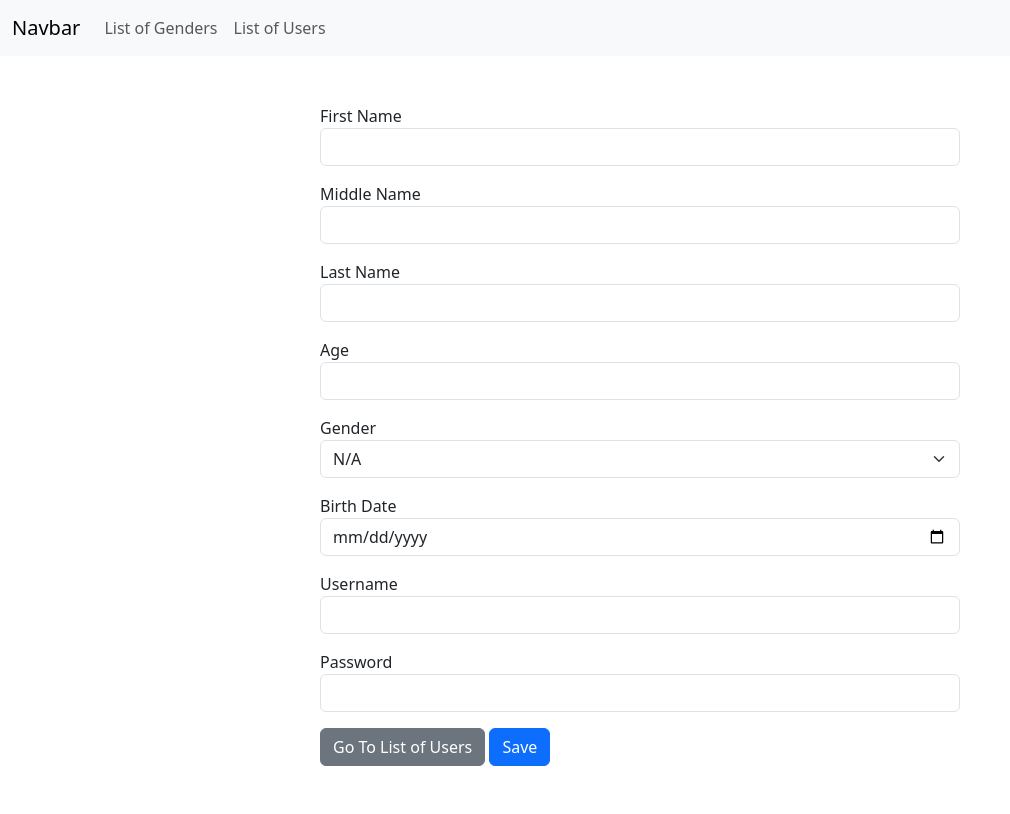
After one commit to jovenalovera1999/djangocrudalovera, a Django app: page /user/add in a window 1280 px wide. The commit adds this page. Shown: the whole page, without its empty margins (0-1010 px from the left). Run offline with Django 5.2, Linux system fonts and the light colour scheme; tables that the repository leaves empty hold one stand-in row (values such as "Sample post"); some libraries are stand-ins or nearby versions.

Commit message:
Added edit user

```diff
--- a/aloveraapp/models.py
+++ b/aloveraapp/models.py
@@ -1,9 +1,11 @@
 from django.db import models
-from django.contrib.auth.hashers import make_password
 
 class Gender(models.Model):
   class Meta:
     db_table = 'tbl_genders'
+
+  def __str__(self):
+    return self.gender
 
   gender_id = models.BigAutoField(primary_key=True)
   gender = models.CharField(blank=False, max_length=55)
@@ -19,15 +21,9 @@ class User(models.Model):
   middle_name = models.CharField(blank=True, max_length=55)
   last_name = models.CharField(blank=False, max_length=55)
   age = models.IntegerField(blank=False)
-  gender_id = models.ForeignKey(Gender, on_delete=models.CASCADE)
+  gender = models.ForeignKey(Gender, on_delete=models.CASCADE)
   birthdate = models.DateField(blank=False)
   username = models.CharField(blank=False, max_length=55)
   password = models.CharField(blank=False, max_length=255)
   date_created = models.DateTimeField(auto_now_add=True)
   date_updated = models.DateTimeField(auto_now=True)
-
-  def save(self):
-    if not self.pk:
-      self.password = make_password(self.password)
-
-    super(User, self).save()
--- a/aloveraapp/templates/gender/create.html
+++ b/aloveraapp/templates/gender/create.html
@@ -3,6 +3,8 @@
 {% block 'title' %} Add Gender {% endblock 'title' %}
 
 {% block 'content' %}
+{% include "include/navbar.html" %}
+
 <form action="/gender/store" method="post">
   {% csrf_token %}
   <div class="mb-3">
--- a/aloveraapp/templates/gender/delete.html
+++ b/aloveraapp/templates/gender/delete.html
@@ -3,6 +3,8 @@
 {% block 'title' %} Delete Gender {% endblock 'title' %}
 
 {% block 'content' %}
+{% include "include/navbar.html" %}
+
 <p>Are you sure do you want to delete this gender named "{{ gender.gender }}"?</p>
 <form action="/gender/destroy/{{ gender.gender_id }}" method="post">
   {% csrf_token %}
--- a/aloveraapp/templates/gender/edit.html
+++ b/aloveraapp/templates/gender/edit.html
@@ -3,6 +3,7 @@
 {% block 'title' %} Edit Gender {% endblock 'title' %}
 
 {% block 'content' %}
+{% include "include/navbar.html" %}
 <form action="/gender/update/{{ gender.gender_id }}" method="post">
   {% csrf_token %}
   <div class="mb-3">
--- a/aloveraapp/templates/gender/index.html
+++ b/aloveraapp/templates/gender/index.html
@@ -5,6 +5,7 @@
 {% endblock 'title' %}
 
 {% block 'content' %}
+{% include "include/navbar.html" %}
 {% include "include/message.html" %}
 <a href="/gender/add" class="btn btn-primary">Add Gender</a>
 <table class="table">
--- /dev/null
+++ b/aloveraapp/templates/include/navbar.html
@@ -0,0 +1,18 @@
+<nav class="navbar navbar-expand-lg bg-body-tertiary">
+  <div class="container-fluid">
+    <a class="navbar-brand" href="#">Navbar</a>
+    <button class="navbar-toggler" type="button" data-bs-toggle="collapse" data-bs-target="#navbarNav" aria-controls="navbarNav" aria-expanded="false" aria-label="Toggle navigation">
+      <span class="navbar-toggler-icon"></span>
+    </button>
+    <div class="collapse navbar-collapse" id="navbarNav">
+      <ul class="navbar-nav">
+        <li class="nav-item">
+          <a class="nav-link" aria-current="page" href="/genders">List of Genders</a>
+        </li>
+        <li class="nav-item">
+          <a class="nav-link" href="/users">List of Users</a>
+        </li>
+      </ul>
+    </div>
+  </div>
+</nav>
--- /dev/null
+++ b/aloveraapp/templates/user/create.html
@@ -0,0 +1,51 @@
+{% extends "layout/base.html" %}
+
+{% block 'title' %} Add User {% endblock 'title' %}
+
+{% block 'content' %}
+{% include "include/navbar.html" %}
+<div class="m-5 col-sm-6 mx-auto">
+  <form action="/user/store" method="post">
+    {% csrf_token %}
+    <div class="mb-3">
+      <label for="first_name">First Name</label>
+      <input type="text" class="form-control" id="first_name" name="first_name" />
+    </div>
+    <div class="mb-3">
+      <label for="middle_name">Middle Name</label>
+      <input type="text" class="form-control" id="middle_name" name="middle_name" />
+    </div>
+    <div class="mb-3">
+      <label for="last_name">Last Name</label>
+      <input type="text" class="form-control" id="last_name" name="last_name" />
+    </div>
+    <div class="mb-3">
+      <label for="age">Age</label>
+      <input type="text" class="form-control" id="age" name="age" />
+    </div>
+    <div class="mb-3">
+      <label for="gender">Gender</label>
+      <select name="gender" id="gender" class="form-select">
+        <option value="" selected>N/A</option>
+        {% for gender in genders %}
+          <option value="{{ gender.gender_id }}">{{ gender.gender }}</option>
+        {% endfor %}
+      </select>
+    </div>
+    <div class="mb-3">
+      <label for="birthdate">Birth Date</label>
+      <input type="date" class="form-control" id="birthdate" name="birthdate" />
+    </div>
+    <div class="mb-3">
+      <label for="username">Username</label>
+      <input type="text" class="form-control" id="username" name="username" />
+    </div>
+    <div class="mb-3">
+      <label for="password">Password</label>
+      <input type="password" class="form-control" id="password" name="password" />
+    </div>
+    <a href="/users" class="btn btn-secondary">Go To List of Users</a>
+    <button type="submit" class="btn btn-primary">Save</button>
+  </form>
+</div>
+{% endblock 'content' %}
--- a/aloveraapp/urls.py
+++ b/aloveraapp/urls.py
@@ -8,5 +8,10 @@ urlpatterns = [
     path('gender/edit/<int:gender_id>', views.gender_edit),
     path('gender/update/<int:gender_id>', views.gender_update),
     path('gender/delete/<int:gender_id>', views.gender_delete),
-    path('gender/destroy/<int:gender_id>', views.gender_destroy)
+    path('gender/destroy/<int:gender_id>', views.gender_destroy),
+    path('users', views.user_index),
+    path('user/add', views.user_create),
+    path('user/store', views.user_store),
+    path('user/edit/<int:user_id>', views.user_edit),
+    path('user/update/<int:user_id>', views.user_update)
 ]
--- a/aloveraapp/views.py
+++ b/aloveraapp/views.py
@@ -1,6 +1,7 @@
 from django.shortcuts import render, redirect
-from .models import Gender
+from .models import Gender, User
 from django.contrib import messages
+from django.contrib.auth.hashers import make_password
 
 def gender_index(request):
   genders = Gender.objects.all()
@@ -52,3 +53,81 @@ def gender_destroy(request, gender_id):
   genderObj.delete()
 
   return redirect('/genders')
+
+def user_index(request):
+  users = User.objects.select_related('gender').all()
+
+  data = {
+    'users': users
+  }
+
+  return render(request, 'user/index.html', data)
+
+def user_create(request):
+  genders = Gender.objects.all()
+
+  data = {
+    'genders': genders
+  }
+
+  return render(request, 'user/create.html', data)
+
+def user_store(request):
+  firstName = request.POST.get('first_name');
+  middleName = request.POST.get('middle_name');
+  lastName = request.POST.get('last_name');
+  age = request.POST.get('age');
+  genderId = request.POST.get('gender');
+  birthDate = request.POST.get('birthdate');
+  username = request.POST.get('username');
+  password = request.POST.get('password');
+
+  User.objects.create(
+    first_name=firstName,
+    middle_name=middleName,
+    last_name=lastName,
+    age=age,
+    gender_id=genderId,
+    birthdate=birthDate,
+    username=username,
+    password=make_password(password)
+  ).save()
+
+  messages.success(request, 'User successfully saved.')
+
+  return redirect('/users')
+
+def user_edit(request, user_id):
+  user = User.objects.select_related('gender').get(pk=user_id)
+  genders = Gender.objects.all()
+
+  data = {
+    'user': user,
+    'genders': genders
+  }
+
+  return render(request, 'user/edit.html', data)
+
+def user_update(request, user_id):
+  user = User.objects.get(pk=user_id)
+
+  firstName = request.POST.get('first_name');
+  middleName = request.POST.get('middle_name');
+  lastName = request.POST.get('last_name');
+  age = request.POST.get('age');
+  genderId = request.POST.get('gender');
+  birthDate = request.POST.get('birthdate');
+  username = request.POST.get('username');
+
+  user.first_name = firstName
+  user.middle_name = middleName
+  user.last_name = lastName
+  user.age = age
+  user.gender_id = genderId
+  user.birthdate = birthDate
+  user.username = username
+  user.save()
+
+  messages.success(request, 'User successfully updated.')
+
+  return redirect('/users')
```
Also changed, not shown: aloveraapp/templates/user/edit.html (added, +48 -0 lines), aloveraapp/templates/user/index.html (added, +44 -0 lines), aloveraapp/migrations/0001_initial.py.
